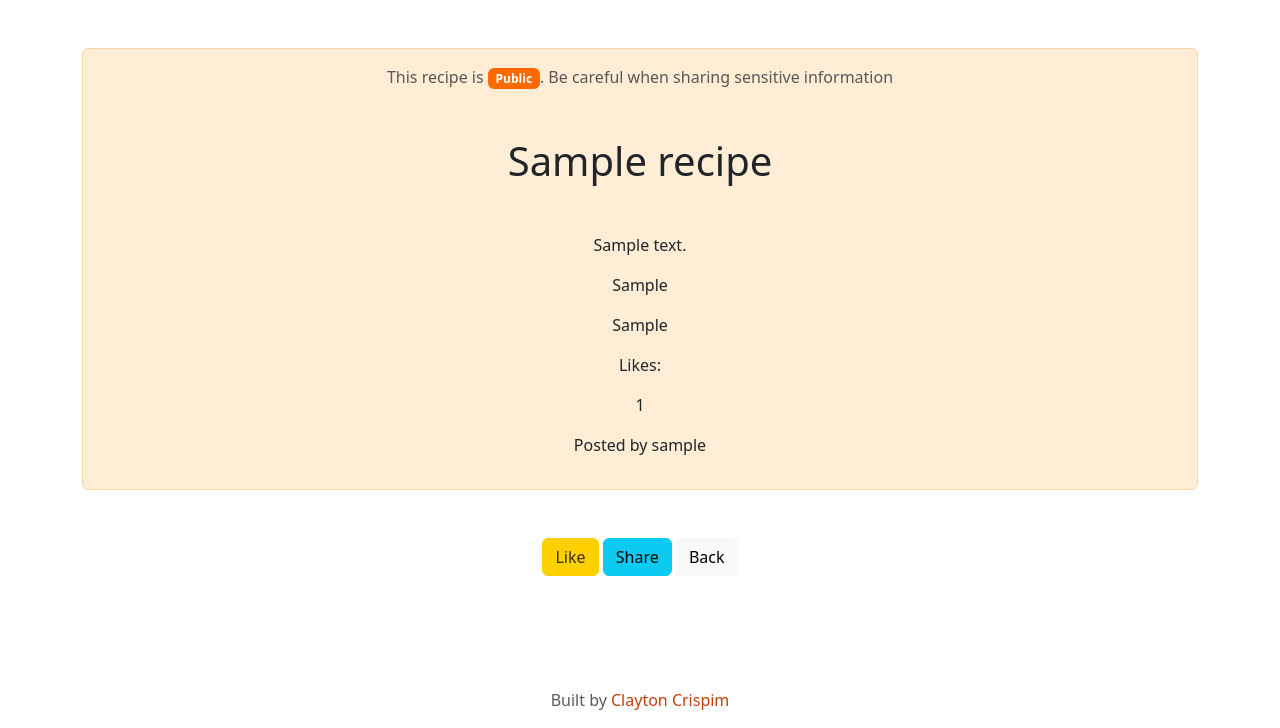
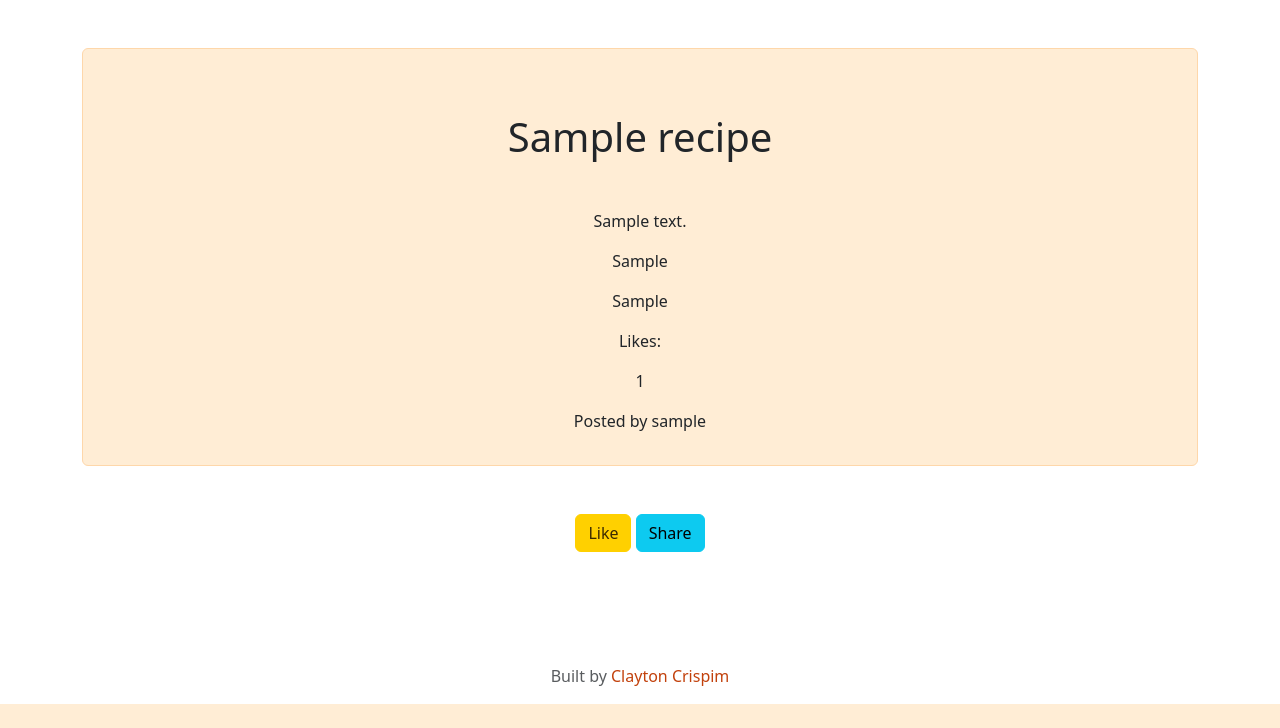
Before and after one commit to claytoncrispim/cookbook, a Django app: page /smart/recipes/1/ in a window 1280 px wide. Shown: the part 100-828 px from the top of the page. After the commit the page ends 804 px from the top, so only its background shows below. Run offline with Django 5.2, Linux system fonts and the light colour scheme; tables that the repository leaves empty hold one stand-in row (values such as "Sample post").

Commit message:
Show visibility notice only to recipe owner

```diff
--- a/recipes/templates/recipes/recipes_detail.html
+++ b/recipes/templates/recipes/recipes_detail.html
@@ -2,13 +2,16 @@
 
 {% block content %}
 <div class="border rounded p-3 cb-card">
-    {% if recipe.is_public %}
-    <p class="text-muted">This recipe is <span class="badge cb-badge-public">Public</span>. Be careful when sharing sensitive
-        information</p>
-    {% else %}
+    {% if is_owner %}
+        {% if recipe.is_public %}
+        <p class="text-muted">This recipe is <span class="badge cb-badge-public">Public</span>. Be careful when sharing sensitive
+            information</p>
+        {% else %}
 
-    <p class="text-muted">This recipe is <span class="badge cb-badge-private">Private</span>. Only you can see it.</p>
+        <p class="text-muted">This recipe is <span class="badge cb-badge-private">Private</span>. Only you can see it.</p>
+        {% endif %}
     {% endif %}
+
     <h1 class="my-5">{{ recipe.title }}</h1>
     <p>{{ recipe.description }}</p>
     {% for ingredient in recipe.ingredients.splitlines %}
@@ -45,26 +48,10 @@
 {% if recipe.author == request.user %}
 <a href="{% url 'recipes.update' pk=recipe.id %}" class="btn btn-warning">Edit</a>
 <a href="{% url 'recipes.delete' pk=recipe.id %}" class="btn btn-danger">Delete</a>
+<a href="{% url 'recipes.list' %}" class="btn btn-light my-5">Back</a>
 {% endif %}
 
 <!-- End of restricted options to the recipe's owner -->
 
 <a href="{% url 'recipes.share' pk=recipe.id %}" class="btn btn-info">Share</a>
-<a href="{% url 'recipes.list' %}" class="btn btn-light my-5">Back</a>
 {% endblock %}
-
-
-<!-- Instructor's approach for this part of Challenge Class 08 -->
-<!--
-{% csrf_token %}
-{{ form.as_p }}
-
- <button type="submit" class="btn btn-secondary my-5">
-    {% if recipe.is_public %}
-        Make it Private
-    {% else %}
-        Make it Public
-    {% endif %}
- </button>
-
--->
```
